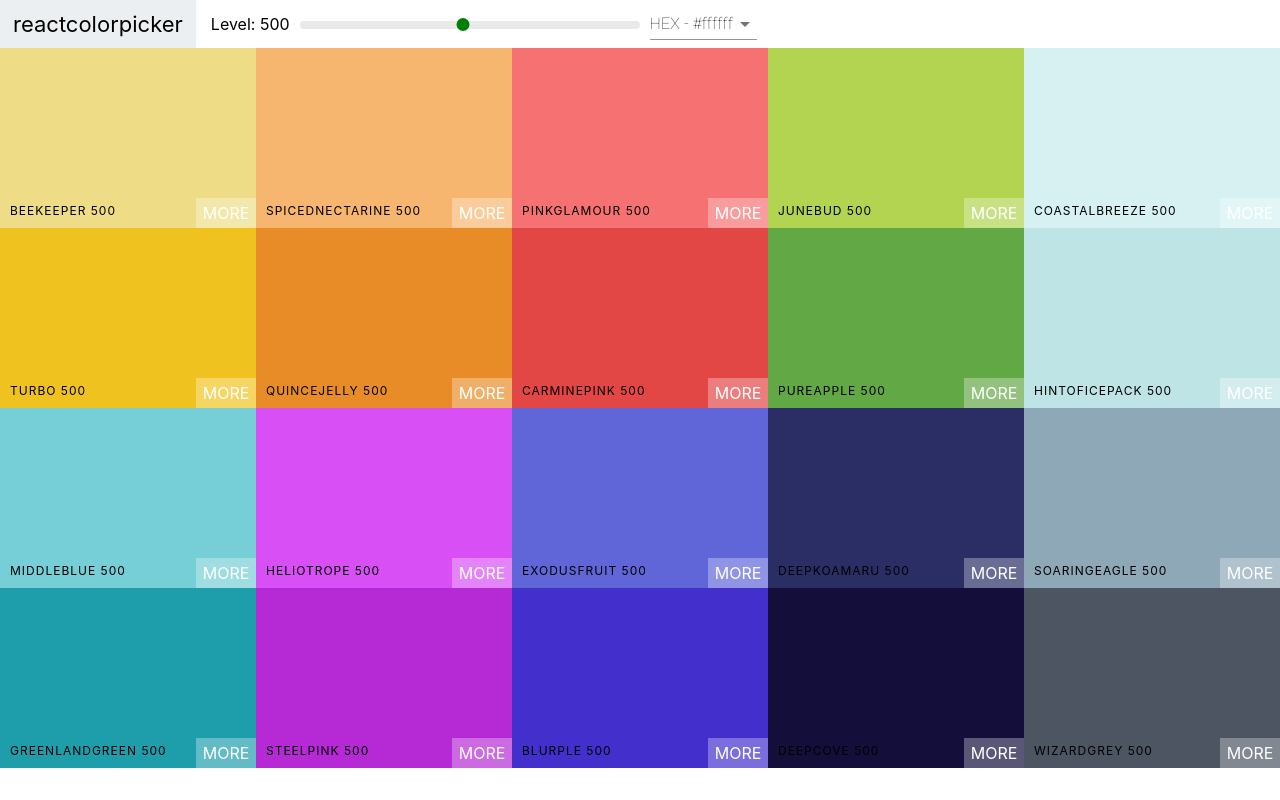
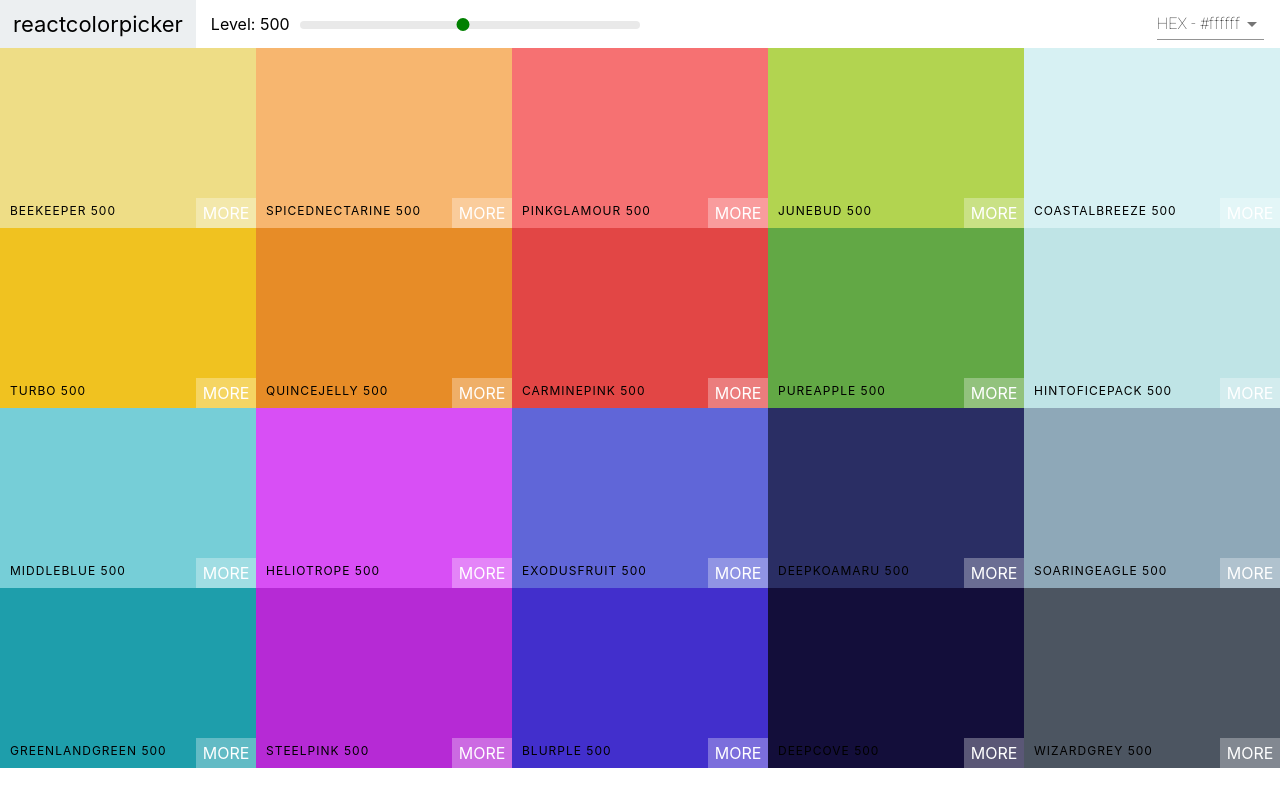
Before and after one commit to ieva1919/Color-Palette, a React (Create React App) app: page / in a window 1280 px wide. Built offline with nearby package versions, Linux system fonts and the light colour scheme.

Commit message:
Added snackbar and your style

```diff
--- a/package.json
+++ b/package.json
@@ -4,6 +4,7 @@
   "private": true,
   "dependencies": {
     "@material-ui/core": "^4.9.8",
+    "@material-ui/icons": "^4.9.1",
     "@testing-library/jest-dom": "^4.2.4",
     "@testing-library/react": "^9.5.0",
     "@testing-library/user-event": "^7.2.1",
--- a/src/Navbar.css
+++ b/src/Navbar.css
@@ -48,3 +48,8 @@
     text-decoration: none;
     color: black;
 }
+
+.select-container {
+    margin-left: auto;
+    margin-right: 1rem;
+}
--- a/src/Navbar.js
+++ b/src/Navbar.js
@@ -4,17 +4,25 @@ import Slider from 'rc-slider';
 import "./Navbar.css"
 import Select from '@material-ui/core/Select';
 import MenuItem from '@material-ui/core/MenuItem';
+import Snackbar from '@material-ui/core/Snackbar';
+import CloseIcon from '@material-ui/icons/Close';
+import IconButton from '@material-ui/core/IconButton';
 
 class Navbar extends Component {
     constructor(props) {
         super(props)
-        this.state = { format: 'hex' }
+        this.state = { format: 'hex', open: false }
         this.changeFormat = this.changeFormat.bind(this)
+        this.CloseSnackbar = this.CloseSnackbar.bind(this)
     }
 
     changeFormat(e) {
-        this.setState({ format: e.target.value })
+        this.setState({ format: e.target.value, open: true })
         this.props.changeFormat(e.target.value)
+    }
+
+    CloseSnackbar() {
+        this.setState({ open: false })
     }
 
     render() {
@@ -44,6 +52,21 @@ class Navbar extends Component {
                         <MenuItem value="rgba">HEX - #rgba(255, 255, 255, 1.0) </MenuItem>
                     </Select>
                 </div>
+                <Snackbar
+                    anchorOrigin={{ vertical: "bottom", horizontal: "left" }}
+                    open={this.state.open}
+                    autoHideDuration={3000}
+                    message={<span id="message-id">Format changed to {format.toUpperCase()} </span>}
+                    ContantProps={{
+                        "aria-describeBadly": "message-id"
+                    }}
+                    onClose={this.CloseSnackbar}
+                    action={[
+                        <IconButton onClick={this.CloseSnackbar} color='inherit' key='close' aria-label='close'>
+                            <CloseIcon />
+                        </IconButton>
+                    ]}
+                />
             </header>
         )
     }
```
Also changed, not shown: 1 other file (tests, documents, lock files or other folders).
